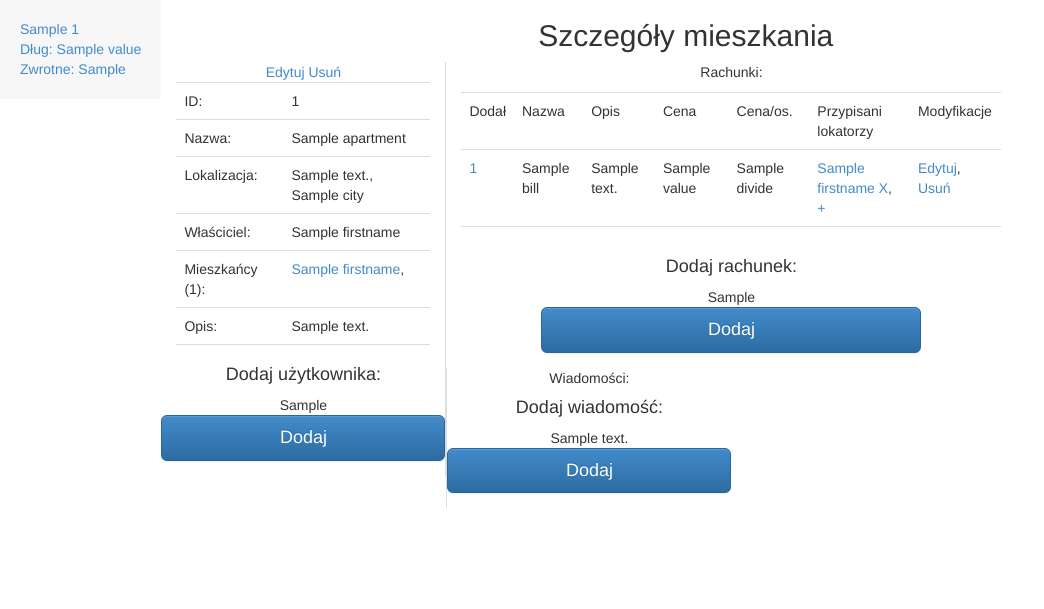
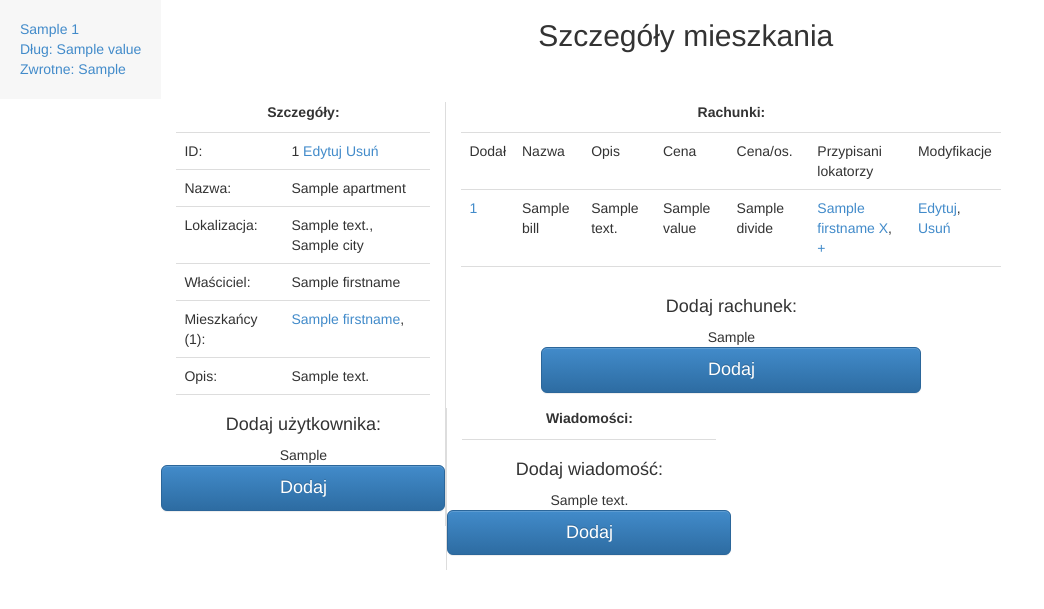
Before and after one commit to azranel/TAS, a Django app: template weblayer/src/zsw/templates/apartments/apartment_details.html in a window 1280 px wide. Shown: the part 51-660 px from the top of the page, without its empty margins (0-1044 px from the left). Run offline with Django 3.2, Linux system fonts and the light colour scheme; the template is opened without the code that fills it: most values are stand-ins (such as "Sample title", 1, 10 or a date in 2020); some libraries are stand-ins or nearby versions.

Commit message:
Done layout for account details

```diff
--- a/weblayer/src/zsw/static/css/app.css
+++ b/weblayer/src/zsw/static/css/app.css
@@ -137,3 +137,9 @@ body {
     border-bottom-style: solid;
     border-bottom-width: 1px;
 }
+hr {
+    margin-top: 11px !important;
+    border-top-color: rgb(221, 221, 221) !important;
+    border-top-style: solid;
+    border-top-width: 1px;
+}
--- a/weblayer/src/zsw/templates/apartments/apartment_details.html
+++ b/weblayer/src/zsw/templates/apartments/apartment_details.html
@@ -3,15 +3,19 @@
         {% if login_data.id %}
             <h2>Szczegóły mieszkania</h2>
             {% if apartment %}
+                <br /><br />
                 <div class="col-md-3 col-details">
-                    {% if apartment.owner.id == login_data.id %}
-                        <a href="/apartments/edit/{{ apartment.id }}">Edytuj</a>
-                        <a href="/apartments/{{ apartment.id }}/delete">Usuń</a>
-                    {% endif %}
+                    <p> <b>Szczegóły:</b> </p>
                     <table class="table apartment-table">
                         <tr>
                             <td>ID:</td>
-                            <td>{{ apartment.id }}</td>
+                            <td>
+                                {{ apartment.id }}
+                                {% if apartment.owner.id == login_data.id %}
+                                    <a href="/apartments/edit/{{ apartment.id }}">Edytuj</a>
+                                    <a href="/apartments/{{ apartment.id }}/delete">Usuń</a>
+                                {% endif %}
+                            </td>
                         </tr>
                         <tr>
                             <td>Nazwa:</td>
@@ -51,7 +55,7 @@
                     {% endif %}
                 </div>
                 <div class="col-md-6 col-bills">
-                <p>Rachunki: </p>
+                    <p> <b>Rachunki:</b> </p>
                     <table class="table table-hover">
                         <tr>
                             <td>Dodał</td>
@@ -115,13 +119,14 @@
                     </div>
                 </div>
                 <div class="col-md-3 col-msg">
-                    <p> Wiadomości: </p>
+                    <p> <b>Wiadomości:</b> </p>
+                    <hr>
                     {% for message in apartment.messages %}
-                        Temat: {{ message.subject }}
+                        <b>Temat:</b><br/> {{ message.subject }}<br/>
+                        <b>Treść:</b><br/> {{ message.content }}<br/>
                         <a data-method="delete" href="/message/{{ message.id }}/delete" rel="nofollow">Usuń</a>
                         <a data-method="update" href="/message/{{ message.id }}/edit" rel="nofollow">Edytuj</a><br/>
-                        Treść: {{ message.content }}<br/>
-                        ---<br/><br>
+                        <hr>
                     {% endfor %}
 
                     <h4>Dodaj wiadomość:</h4>
```
